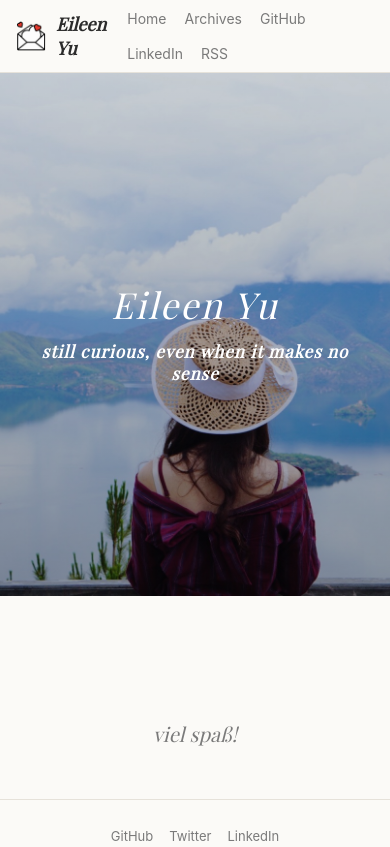
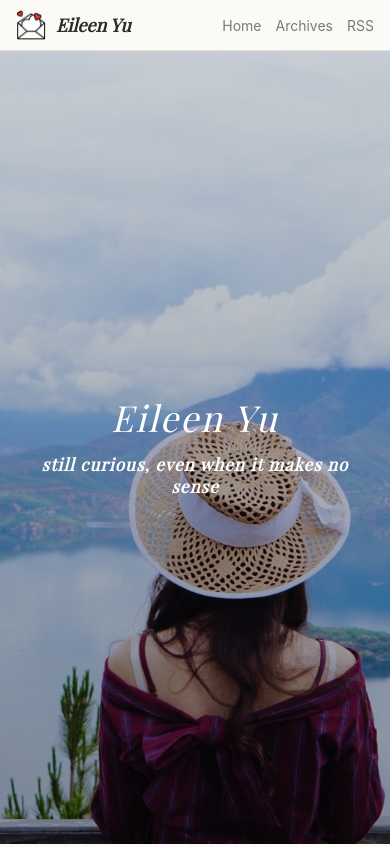
Before and after one commit to Eileen-Yu/blog, an Astro site: page / in a window 390 px wide. Shown: the top 847 px of the page. Built offline with nearby package versions, Linux system fonts and the light colour scheme; Astro itself is replaced by a stand-in of ours; a web font is replaced by a local one.

Commit message:
Show the whole cover photo on wide screens and fit the nav on phones
Co-Authored-By: Claude Opus 5.5 <noreply@anthropic.com>

```diff
--- a/src/layouts/Base.astro
+++ b/src/layouts/Base.astro
@@ -27,8 +27,8 @@ const fullTitle = title ? `${title} | ${SITE.title}` : SITE.title;
       <nav class="links">
         <a href="/">Home</a>
         <a href="/archives/">Archives</a>
-        <a href={SITE.github}>GitHub</a>
-        <a href={SITE.linkedin}>LinkedIn</a>
+        <a class="ext" href={SITE.github}>GitHub</a>
+        <a class="ext" href={SITE.linkedin}>LinkedIn</a>
         <a href="/atom.xml">RSS</a>
       </nav>
     </div>
--- a/src/styles/global.css
+++ b/src/styles/global.css
@@ -24,7 +24,7 @@ img { max-width: 100%; height: auto; }
 .nav-inner .links a { color: var(--muted); }
 .nav-inner .links a:hover { color: var(--text); text-decoration: none; }
 
-.hero { height: 62vh; min-height: 340px; background: url(/img/bg_img.jpg) center/cover no-repeat; display: flex; align-items: center; justify-content: center; text-align: center; color: #fff; position: relative; }
+.hero { height: calc(100svh - 51px); min-height: 360px; background: url(/img/bg_img.jpg) center 80%/cover no-repeat; display: flex; align-items: center; justify-content: center; text-align: center; color: #fff; position: relative; }
 .hero::after { content: ''; position: absolute; inset: 0; background: linear-gradient(rgba(0,0,0,.15), rgba(0,0,0,.35)); }
 .hero > div { position: relative; z-index: 1; padding: 0 16px; }
 .hero h1 { font: italic 400 clamp(36px, 7vw, 56px)/1.1 var(--serif); letter-spacing: 2px; margin: 0 0 16px; }
@@ -67,3 +67,8 @@ img { max-width: 100%; height: auto; }
 .statement { text-align: center; font: italic 20px var(--serif); color: var(--muted); padding: 8px 16px 32px; }
 footer { border-top: 1px solid var(--line); text-align: center; padding: 28px 16px; font: 13px var(--sans); color: var(--muted); }
 footer .social a { margin: 0 8px; color: var(--muted); }
+@media (max-width: 600px) {
+  .nav-inner { gap: 12px; }
+  .nav-inner .links { gap: 14px; }
+  .nav-inner .links .ext { display: none; }
+}
```
